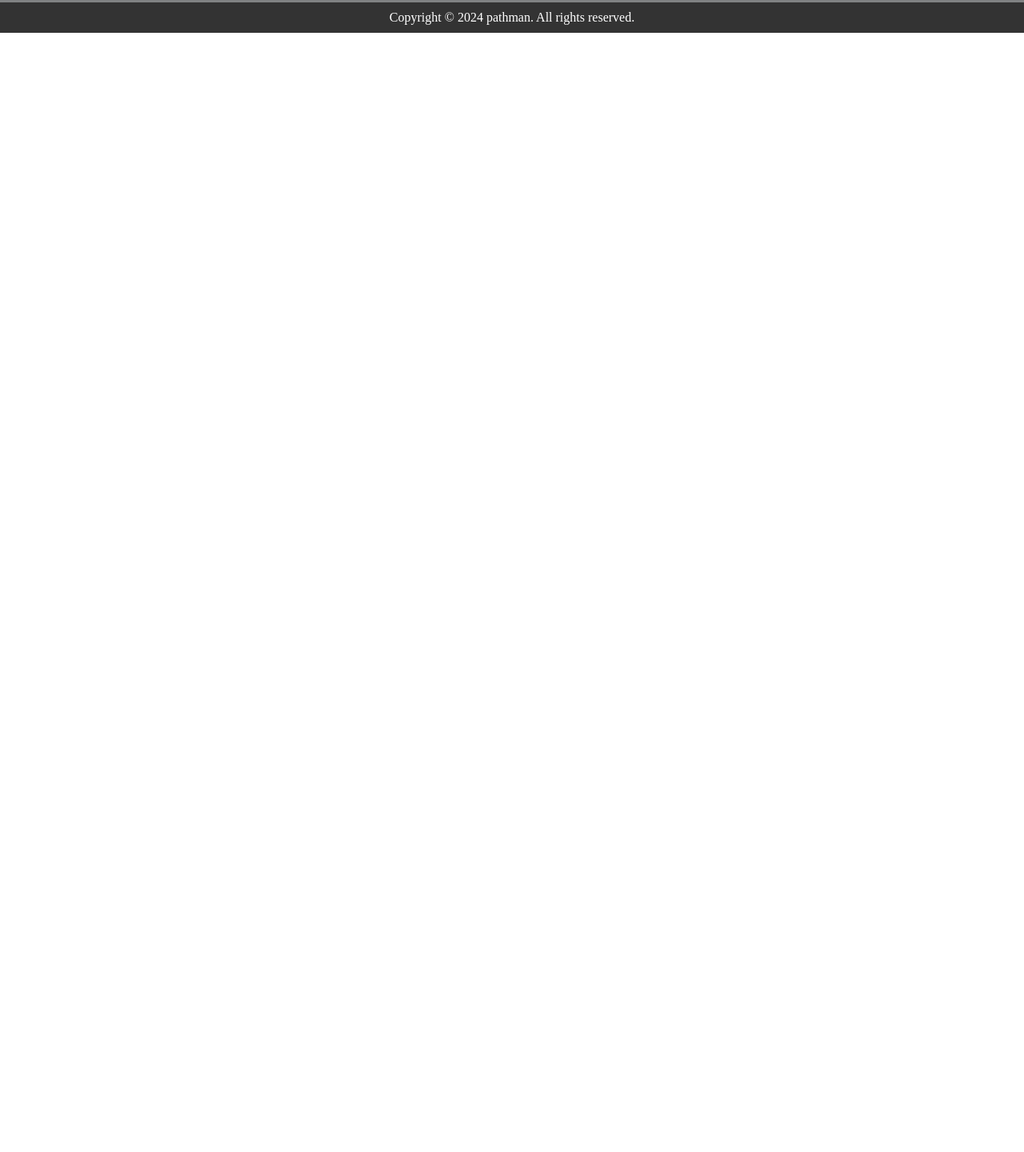
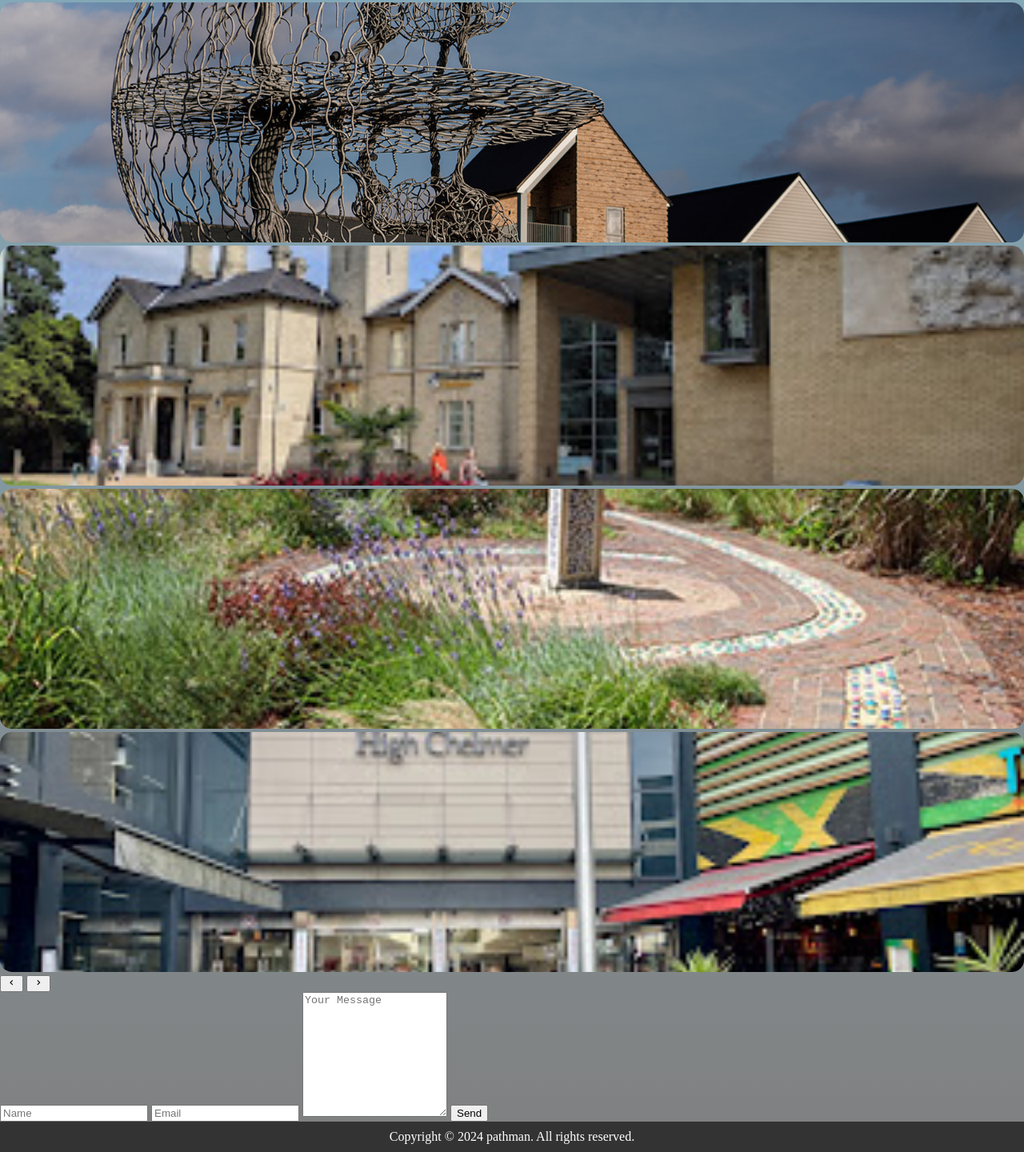
Before and after one commit to sripathman/hometown, a plain HTML site: page index.html in a window 1280 px wide. Shown: the part 1379-2819 px from the top of the page at 80% size. Before the commit the page ends 1420 px from the top, so only its background shows below. Drawn offline with nearby package versions, Linux system fonts and the light colour scheme.

Commit message:
image carousel

```diff
--- a/index.html
+++ b/index.html
@@ -5,6 +5,10 @@
     <meta name="viewport" content="width=device-width, initial-scale=1.0">
     <title>hometown</title>
     <link rel="stylesheet" href="style.css">
+    <link
+      rel="stylesheet"
+      href="https://unpkg.com/boxicons@latest/css/boxicons.min.css"
+    />
 </head>
 <body>
     <header>
@@ -57,9 +61,52 @@
           </div>
 
       </section>
-      <footer>
-    Copyright © 2024 pathman. All rights reserved.
-      </footer>
+      <section>
+        <div class="slider">
+
+        <div class="slide">
+
+            <a href=""> <img src="Imgs/1.jpg" alt="Image 1"></a>
+        </div>
+        <div class="slide">
+
+          <a href=""> <img src="Imgs/2.jpg" alt="Image 3"></a>
+        </div>
+      <div class="slide">
+
+        <a href=""> <img src="Imgs/3.jpg" alt="Image 3"></a>
+      </div>
+          <div class="slide">
+
+           <a href=""> <img src="Imgs/4.jpg" alt="Image 34"></a>
+       </div>
+
+
+
+        <button class="prev"><i class='bx bx-chevron-left'></i></button>
+        <button class="next"><i class='bx bx-chevron-right'></i></button>
+
+
+      </div>
+      </section>
+
+        <section class="contact section "  id="contact">
+
+
+          <div class="contact_container">
+
+            <form action="mailto:example@gmail.com?subject=Website%20Inquiry" method="get" class="contact_form" enctype="text/plain">
+              <input type="text" placeholder="Name" class="control_input" name="name" />
+              <input type="email" placeholder="Email" class="control_input" name="email" />
+              <textarea name="message" id="message" cols="0" rows="10" class="control_input" placeholder="Your Message"></textarea>
+              <input type="submit" value="Send" class="control_button button" />
+            </form>
+          </div>
+        </section>
+        <footer>
+          Copyright © 2024 pathman. All rights reserved.
+            </footer>
+        <script src="script.js"></script>
     </body>
     </html>
 </body>
```
